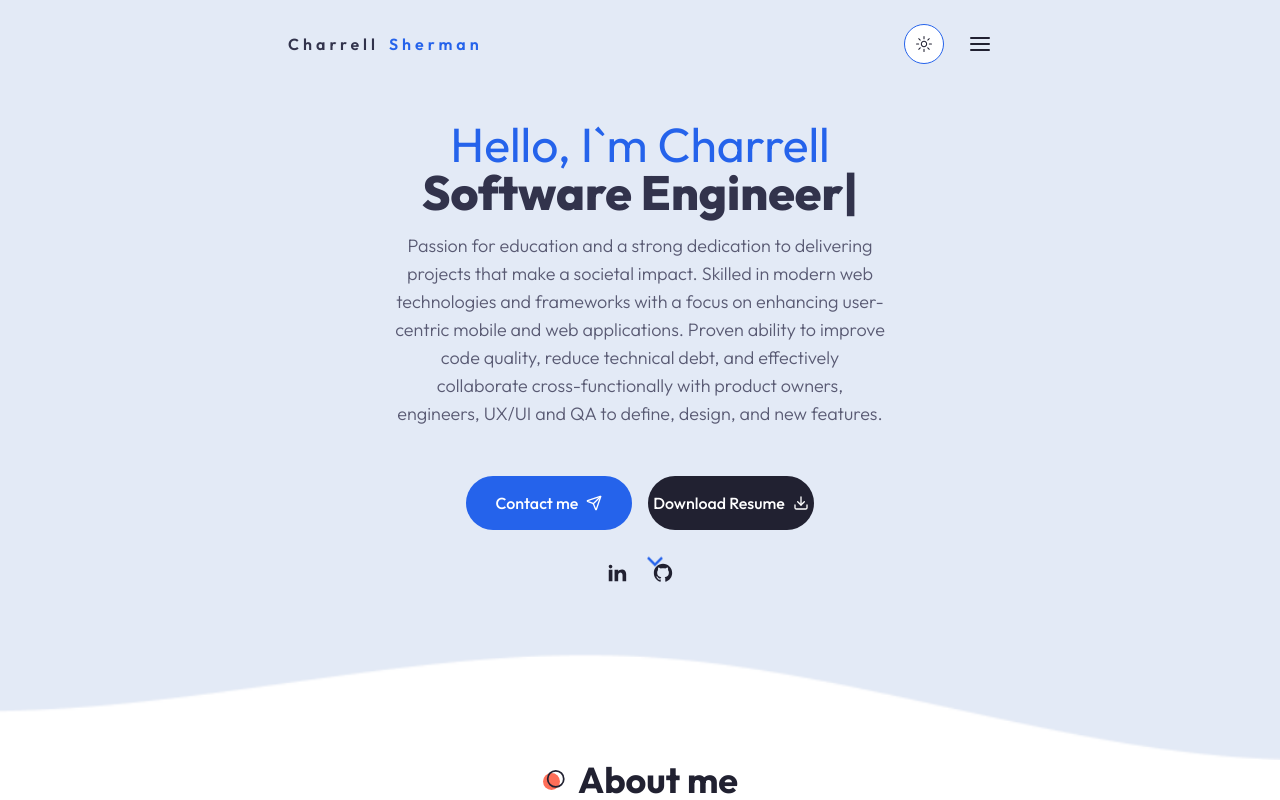
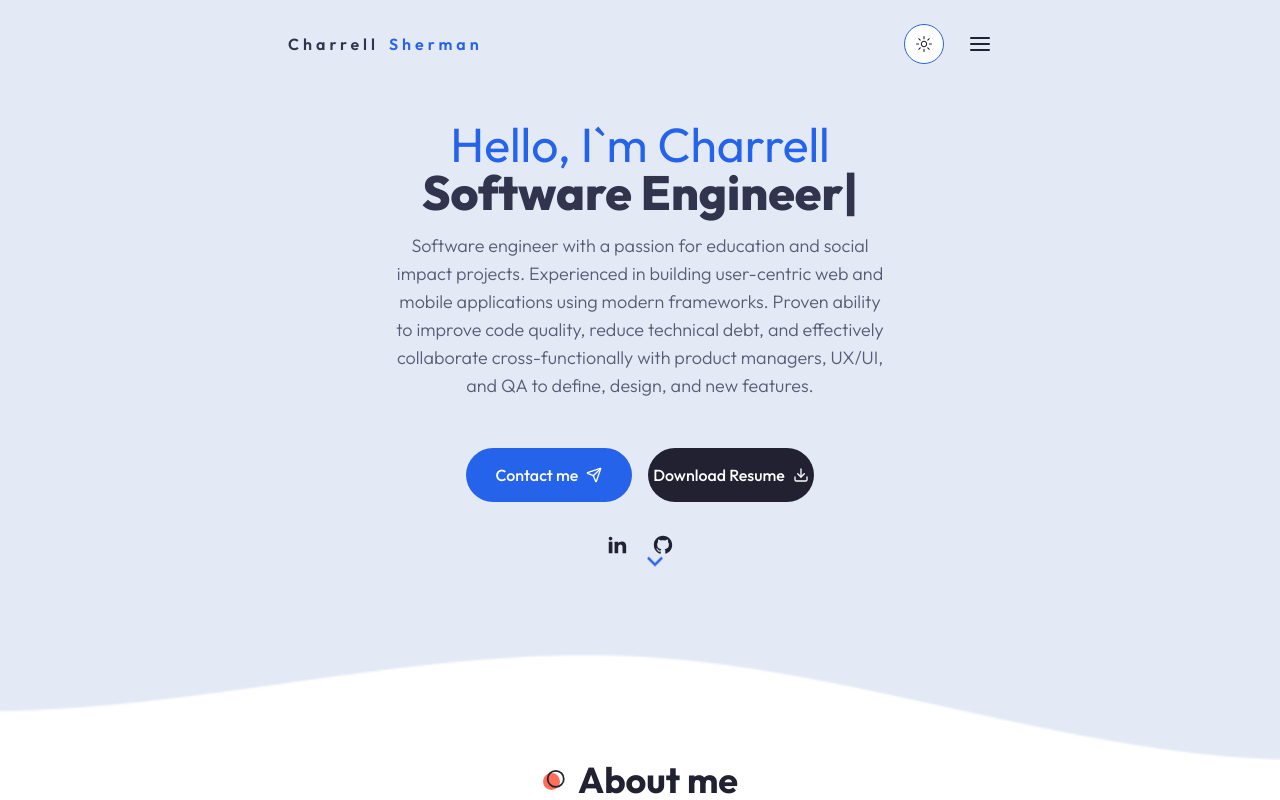
Before and after one commit to Ell-91/charrell-sherman-portfolio, a Next.js app: page / in a window 1280 px wide. Shown: the top 800 px of the page. Built offline with nearby package versions, Linux system fonts and the light colour scheme.

Commit message:
Implemented the functionality for downloading resume

```diff
--- a/components/Hero.jsx
+++ b/components/Hero.jsx
@@ -3,15 +3,38 @@ import Link from "next/link";
 import { Button } from "./ui/button";
 import { Download, Send } from "lucide-react";
 import { TypeAnimation } from "react-type-animation";
-
 import { RiArrowDownSLine, RiBriefcase2Fill } from "react-icons/ri";
-
-// import DevImg from "./DevImg";
 import Socials from "./Socials";
 import DevImg from "./DevImg";
 import Badge2 from "./Badge2";
 
 const Hero = () => {
+  const downloadResume = async () => {
+    try {
+      // Assuming your PDF is in the public folder
+      const response = await fetch("/Charrell Sherman Resume.pdf");
+      const blob = await response.blob();
+
+      // Create a URL for the blob
+      const url = window.URL.createObjectURL(blob);
+
+      // Create a temporary link
+      const link = document.createElement("a");
+      link.href = url;
+      link.download = "Charrell_Resume.pdf";
+
+      // Append to document, click, and cleanup
+      document.body.appendChild(link);
+      link.click();
+      document.body.removeChild(link);
+
+      // Release the blob URL
+      window.URL.revokeObjectURL(url);
+    } catch (error) {
+      console.error("Error downloading resume:", error);
+    }
+  };
+
   return (
     <section className="py-8 xl:py-16 h-[84vh] xl:pt-20 bg-hero bg-no-repeat bg-bottom bg-cover dark:bg-none relative">
       <div className="container mx-auto">
@@ -28,20 +51,18 @@ const Hero = () => {
               className="font-extrabold text-[#32334c] mb-4"
             />
             <p className="subtitle max-w-[490px] mx-auto xl:mx-0">
-              Passion for education and a strong dedication to delivering
-              projects that make a societal impact. Skilled in modern web
-              technologies and frameworks with a focus on enhancing user-centric
-              mobile and web applications. Proven ability to improve code
-              quality, reduce technical debt, and effectively collaborate
-              cross-functionally with product owners, engineers, UX/UI and QA to
-              define, design, and new features.
+              Software engineer with a passion for education and social impact
+              projects. Experienced in building user-centric web and mobile
+              applications using modern frameworks. Proven ability to improve
+              code quality, reduce technical debt, and effectively collaborate
+              cross-functionally with product managers, UX/UI, and QA to define,
+              design, and new features.
             </p>
             {/* button container */}
             <div className="flex flex-col space-y-8">
               {/* button */}
               <div className="flex flex-row gap-4 justify-center xl:justify-start mt-4 text-base">
                 <Link href="/contact">
-                  {/* ERROR */}
                   <Button className="gap-x-2 w-[162px] xl:w-auto">
                     Contact me
                     <Send size={20} />
@@ -50,6 +71,7 @@ const Hero = () => {
                 <Button
                   variant="secondary"
                   className="gap-x-2 w-[162px] xl:w-auto"
+                  onClick={downloadResume}
                 >
                   Download Resume
                   <Download size={20} />
```
Also changed, not shown: 1 other file (tests, documents, lock files or other folders).
